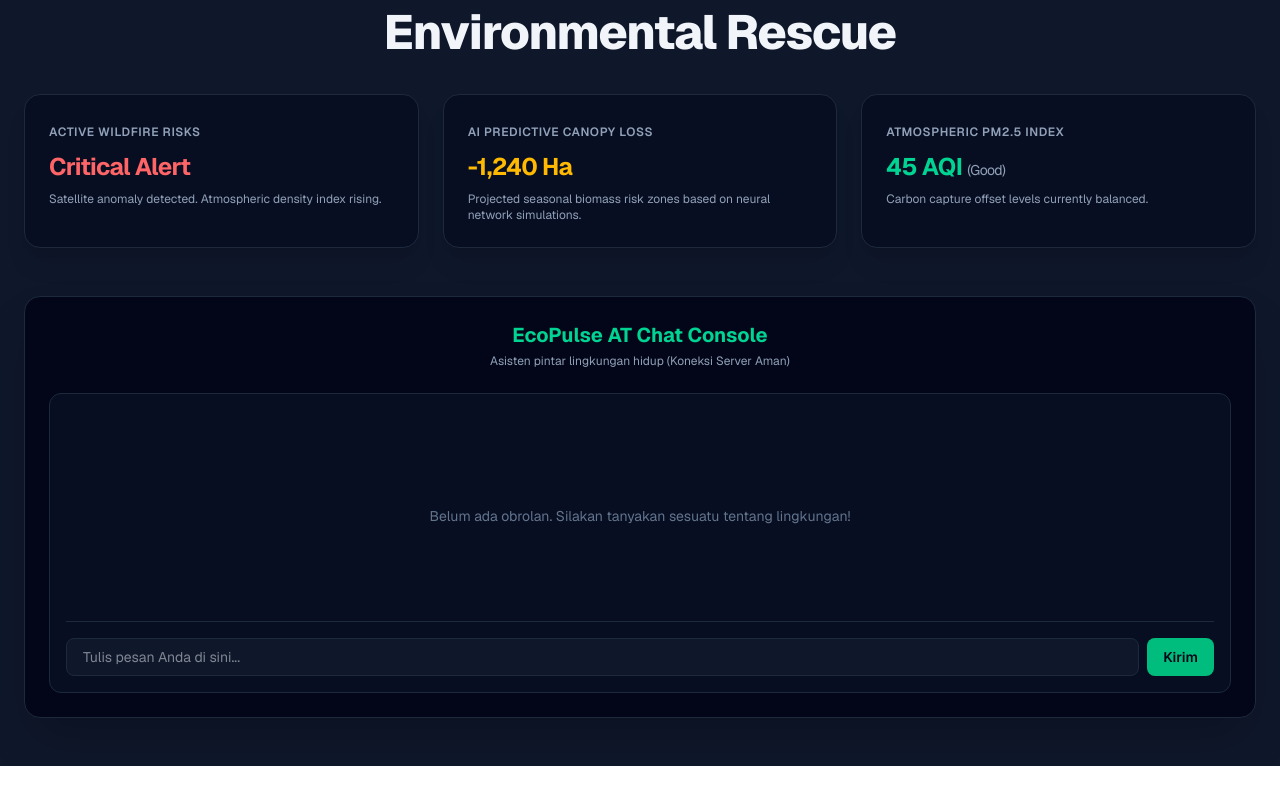
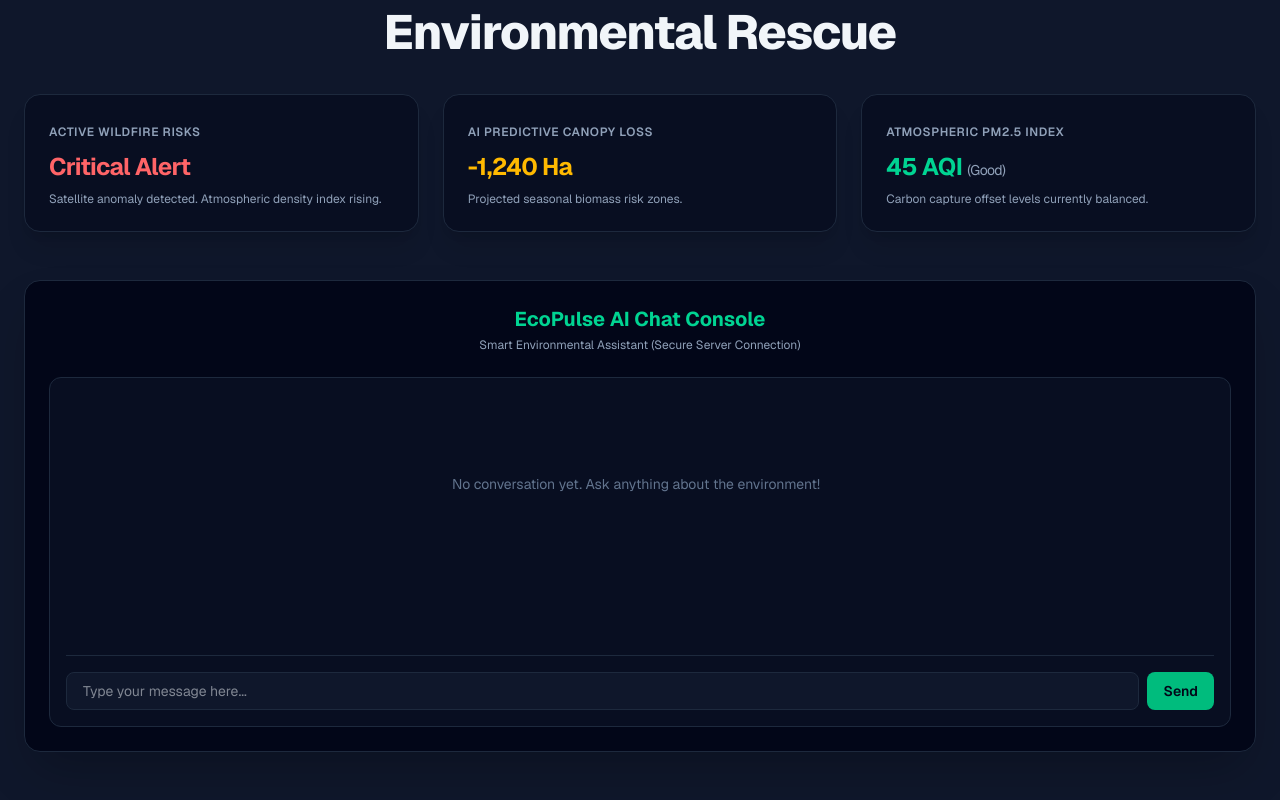
Before and after one commit to Purwantoro01/ecopulse-ai, a Next.js app: page / in a window 1280 px wide. Shown: the part 299-1099 px from the top of the page. Before the commit the page ends 1065 px from the top, so only its background shows below. Built offline with nearby package versions, Linux system fonts and the light colour scheme.

Commit message:
switch layout to full english for global target

```diff
--- a/app/page.tsx
+++ b/app/page.tsx
@@ -1,10 +1,42 @@
-import React from 'react';
 
-// Kode ini sudah menggabungkan fungsi chat internal Anda dengan tampilan dashboard modern Tailwind CSS
+'use client';
+
+import React, { useState } from 'react';
+
 export default function HomePage() {
-  // Simulasi state atau variabel internal (diadaptasi agar aman di-render langsung)
-  const messages: any[] = [];
-  const loading = false;
+  const [messages, setMessages] = useState<any[]>([]);
+  const [input, setInput] = useState('');
+  const [loading, setLoading] = useState(false);
+
+  const handleSubmit = async (e: React.FormEvent) => {
+    e.preventDefault();
+    if (!input.trim() || loading) return;
+
+    const userMessage = { role: 'user', content: input };
+    setMessages((prev) => [...prev, userMessage]);
+    setInput('');
+    setLoading(true);
+
+    try {
+      const response = await fetch('/api/meta-ai', {
+        method: 'POST',
+        headers: { 'Content-Type': 'application/json' },
+        body: JSON.stringify({ message: input }),
+      });
+
+      const data = await response.json();
+
+      if (response.ok) {
+        setMessages((prev) => [...prev, { role: 'assistant', content: data.reply || data.content }]);
+      } else {
+        setMessages((prev) => [...prev, { role: 'assistant', content: `Error: ${data.error || 'Failed to process message.'}` }]);
+      }
+    } catch (error) {
+      setMessages((prev) => [...prev, { role: 'assistant', content: 'Error: Server connection lost.' }]);
+    } finally {
+      setLoading(false);
+    }
+  };
 
   return (
     <div className="bg-slate-900 text-slate-100 min-h-screen font-sans">
@@ -21,7 +53,7 @@ export default function HomePage() {
           <a href="#ai-assistant" className="hover:text-emerald-400 transition">AI Assistant</a>
         </div>
         <button className="bg-emerald-500 hover:bg-emerald-600 text-slate-950 px-4 py-2 rounded-lg text-sm font-semibold shadow-md shadow-emerald-500/10 transition">
-          Koneksi Aman
+          Secure Connection
         </button>
       </nav>
 
@@ -38,21 +70,18 @@ export default function HomePage() {
       {/* MONITORING DASHBOARD */}
       <main id="dashboard" className="max-w-7xl mx-auto px-6 pb-12">
         <div className="grid grid-cols-1 md:grid-cols-3 gap-6 mb-12">
-          {/* Card 1 */}
           <div className="bg-slate-950/50 p-6 rounded-2xl border border-slate-800 shadow-xl">
             <span className="text-slate-400 text-xs font-semibold uppercase tracking-wider">Active Wildfire Risks</span>
             <h3 className="text-2xl font-bold tracking-tight text-red-400 mt-2">Critical Alert</h3>
             <p className="text-xs text-slate-400 mt-2">Satellite anomaly detected. Atmospheric density index rising.</p>
           </div>
 
-          {/* Card 2 */}
           <div className="bg-slate-950/50 p-6 rounded-2xl border border-slate-800 shadow-xl">
             <span className="text-slate-400 text-xs font-semibold uppercase tracking-wider">AI Predictive Canopy Loss</span>
             <h3 className="text-2xl font-bold tracking-tight text-amber-400 mt-2">-1,240 Ha</h3>
-            <p className="text-xs text-slate-400 mt-2">Projected seasonal biomass risk zones based on neural network simulations.</p>
+            <p className="text-xs text-slate-400 mt-2">Projected seasonal biomass risk zones.</p>
           </div>
 
-          {/* Card 3 */}
           <div className="bg-slate-950/50 p-6 rounded-2xl border border-slate-800 shadow-xl">
             <span className="text-slate-400 text-xs font-semibold uppercase tracking-wider">Atmospheric PM2.5 Index</span>
             <h3 className="text-2xl font-bold tracking-tight text-emerald-400 mt-2">45 AQI <span className="text-sm font-normal text-slate-400">(Good)</span></h3>
@@ -63,42 +92,49 @@ export default function HomePage() {
         {/* INTEGRATED CHAT INTERACTION (ASISTEN PINTAR) */}
         <section id="ai-assistant" className="bg-slate-950 border border-slate-800 rounded-2xl p-6 shadow-2xl">
           <div className="text-center mb-6">
-            <h2 className="text-xl font-bold text-emerald-400">EcoPulse AT Chat Console</h2>
-            <p className="text-xs text-slate-400 mt-1">Asisten pintar lingkungan hidup (Koneksi Server Aman)</p>
+            <h2 className="text-xl font-bold text-emerald-400">EcoPulse AI Chat Console</h2>
+            <p className="text-xs text-slate-400 mt-1">Smart Environmental Assistant (Secure Server Connection)</p>
           </div>
 
           {/* Chat Box Container */}
-          <div className="border border-slate-800 bg-slate-900/50 rounded-xl p-4 min-h-[300px] max-h-[400px] overflow-y-auto flex flex-col justify-between">
-            <div className="space-y-4">
+          <div className="border border-slate-800 bg-slate-900/50 rounded-xl p-4 min-h-[350px] flex flex-col justify-between">
+            <div className="space-y-4 max-h-[300px] overflow-y-auto pr-2">
               {messages.length === 0 && (
-                <p className="text-slate-500 text-sm text-center pt-24">Belum ada obrolan. Silakan tanyakan sesuatu tentang lingkungan!</p>
+                <p className="text-slate-500 text-sm text-center pt-20">No conversation yet. Ask anything about the environment!</p>
               )}
 
               {messages.map((msg, idx) => (
                 <div key={idx} className={`flex ${msg.role === 'user' ? 'justify-end' : 'justify-start'}`}>
                   <div className={`rounded-xl px-4 py-2 max-w-[80%] text-sm ${msg.role === 'user' ? 'bg-emerald-500 text-slate-950 font-medium' : 'bg-slate-800 text-slate-100 border border-slate-700'}`}>
-                    <strong>{msg.role === 'user' ? 'Anda: ' : 'EcoPulse AI: '}</strong>
+                    <strong>{msg.role === 'user' ? 'You: ' : 'EcoPulse AI: '}</strong>
                     <span className="whitespace-pre-wrap">{msg.content}</span>
                   </div>
                 </div>
               ))}
 
               {loading && (
-                <p className="text-emerald-400 text-xs italic animate-pulse">EcoPulse AI sedang merumuskan jawaban...</p>
+                <p className="text-emerald-400 text-xs italic animate-pulse">EcoPulse AI is formulating a response...</p>
               )}
             </div>
 
-            {/* Input Form Mock */}
-            <div className="mt-4 border-t border-slate-800 pt-4 flex gap-2">
+            {/* Input Form */}
+            <form onSubmit={handleSubmit} className="mt-4 border-t border-slate-800 pt-4 flex gap-2">
               <input
                 type="text"
-                placeholder="Tulis pesan Anda di sini..."
-                className="bg-slate-900 border border-slate-800 rounded-lg px-4 py-2 text-sm flex-1 outline-none focus:border-emerald-500"
+                value={input}
+                onChange={(e) => setInput(e.target.value)}
+                placeholder="Type your message here..."
+                className="bg-slate-900 border border-slate-800 rounded-lg px-4 py-2 text-sm flex-1 outline-none focus:border-emerald-500 text-slate-100"
+                disabled={loading}
               />
-              <button className="bg-emerald-500 hover:bg-emerald-600 text-slate-950 px-4 py-2 rounded-lg text-sm font-semibold transition">
-                Kirim
+              <button
+                type="submit"
+                disabled={loading}
+                className="bg-emerald-500 hover:bg-emerald-600 disabled:bg-slate-800 disabled:text-slate-600 text-slate-950 px-4 py-2 rounded-lg text-sm font-semibold transition"
+              >
+                {loading ? '...' : 'Send'}
               </button>
-            </div>
+            </form>
           </div>
         </section>
       </main>
```
